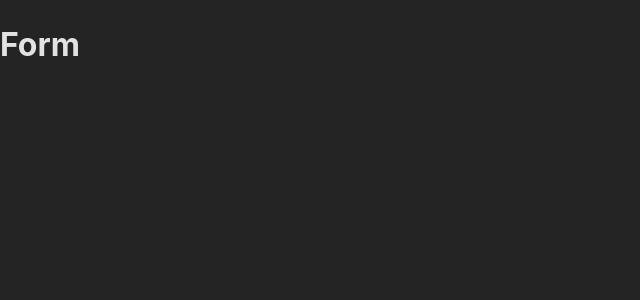
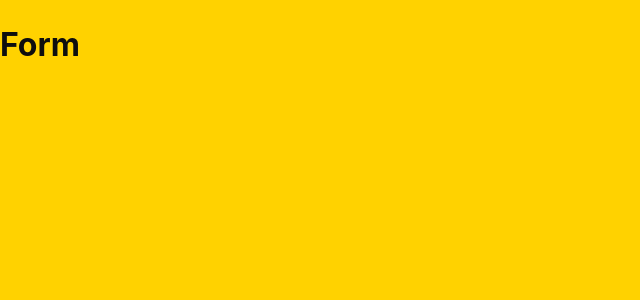
Before and after one commit to juaazn/web-news, a React (Vite) app: page /form in a window 1280 px wide. Shown: the top 300 px of the page, without its empty margins (0-640 px from the left). Built offline with nearby package versions, Linux system fonts and the light colour scheme.

Commit message:
Styles layout

```diff
--- a/src/layout.css
+++ b/src/layout.css
@@ -4,8 +4,8 @@
   font-weight: 400;
 
   color-scheme: light dark;
-  color: rgba(255, 255, 255, 0.87);
-  background-color: #242424;
+  color: #0e0e0e;
+  background-color: #ffd200;
 
   font-synthesis: none;
   text-rendering: optimizeLegibility;
@@ -44,3 +44,8 @@ button:focus,
 button:focus-visible {
   outline: 4px auto -webkit-focus-ring-color;
 }
+
+.layout {
+  width: 80%;
+  margin: 0 auto;
+}
```
